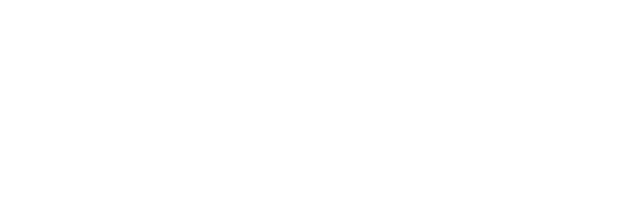
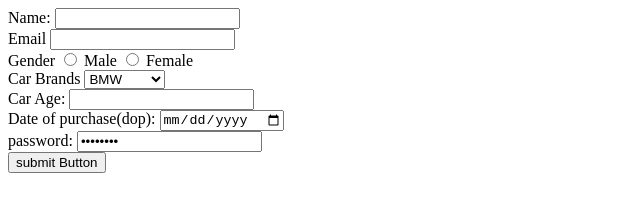
Before and after one commit to acciojob/car-insurance-form-debojit38, a website: page main.html in a window 1280 px wide. Shown: the whole page, without its empty margins (0-640 px from the left). Drawn offline with Linux system fonts and the light colour scheme.

Commit message:
created a submission

```diff
--- a/main.html
+++ b/main.html
@@ -10,6 +10,50 @@
 	<!-- the entire body must be written by student -->
     <script type="text/javascript" src="./script.js">
 </script>
+	<form method="post">
+		<lable for='name'>Name:</lable>
+		<input type="text" id="name" name="name" required>
+		<br>
+
+		<lable for='email'>Email</lable>
+		<input type="email" id="email" name="email" required>
+
+		<br>
+		<lable for='gender'>Gender</lable>
+		<input type="radio" id="male" name="gender" value="male" required>
+		<lable for='male'>Male</lable>
+		<input type="radio" id="female" name="gender" value="gemale" required>
+		<lable for='female'>Female</lable>
+
+		<br>
+		<lable for='cars'>Car Brands</lable>
+
+
+		<select id="cars" name="cars" required>
+
+			<option>BMW</option>
+			<option>Audi</option>
+			<option>Mercedez</option>
+
+		</select>
+		<br>
+
+		<lable for='carage'>Car Age:</lable>
+				<input type="number" id="carage" name="gender" value="car-age" required>
+<br>
+		<lable for='dop'>Date of purchase(dop):</lable>
+		<input type="date" id="dop" name="gender" value="dop" required>
+
+
+<br>
+
+
+		<lable for='password'>password:</lable>
+		<input type="password" id="password" name="password" value="password" required>
+
+		<br>
+		<button type="submit">submit Button</button>
+	</form>
 
 </body>
 
```
